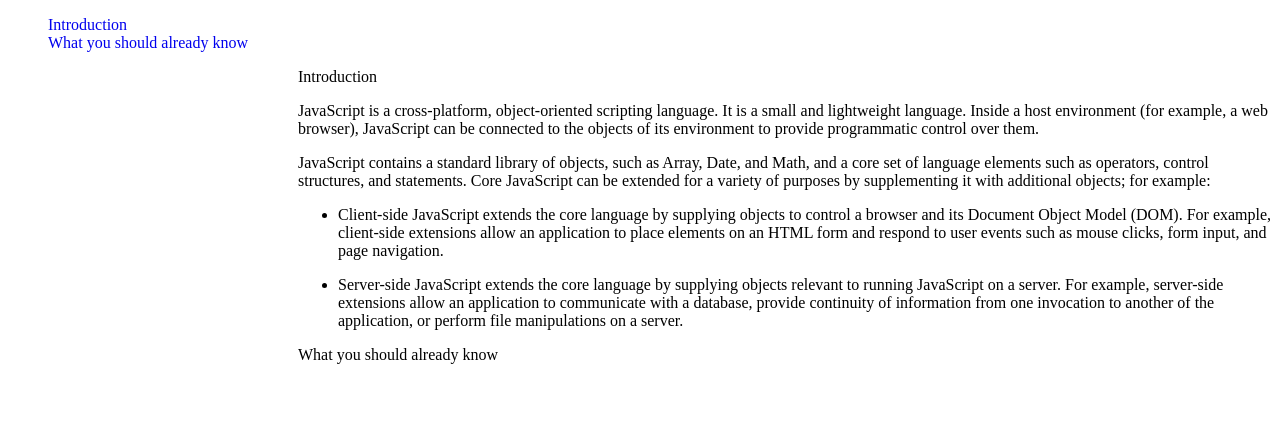
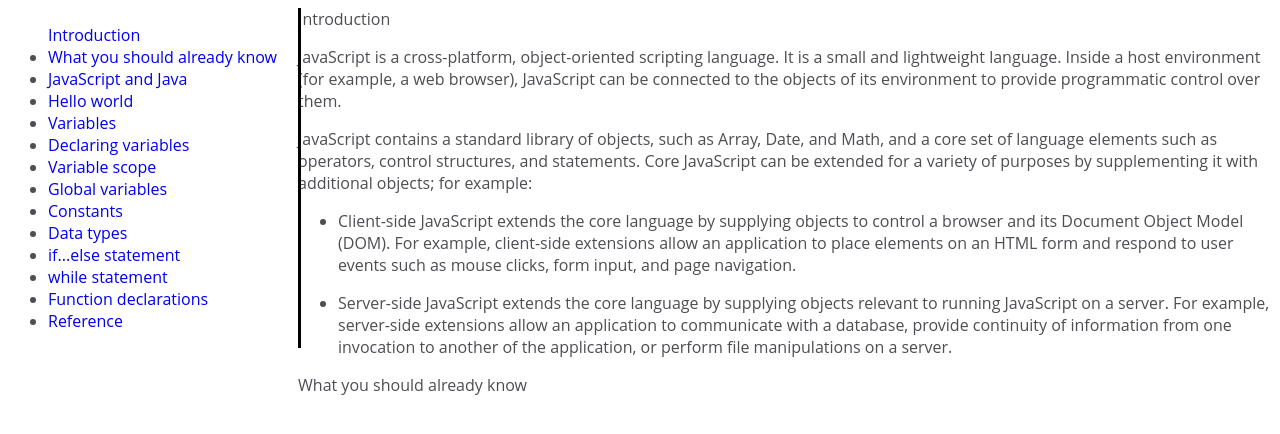
Before and after one commit to ksenia-nesytova/FCC_04_Tech_doc, a plain HTML site: page index.html in a window 1280 px wide. Drawn offline with Linux system fonts and the light colour scheme.

Commit message:
fix typo in title add font-style

```diff
--- a/index.html
+++ b/index.html
@@ -2,15 +2,25 @@
 <html lang="en" dir="ltr">
   <head>
     <meta charset="utf-8">
-    <link rel="stylesheet" href="style.css">
-    <title>Technocal Documentation</title>
+    <link rel="stylesheet" href="style.css" type="text/css">
+    <title>Technical Documentation</title>
   </head>
   <body>
     <main>
       <div class="sidenav">
         <ul>
-          <a href="#Introduction">Introduction</a>
-          <a href="#What you should already know">What you should already know</a>
+          <il><a href="#Introduction">Introduction</a></li>
+          <li><a href="#What_you_should_already_know">What you should already know</a></li>
+          <li><a class="nav-link" href="#JavaScript_and_Java">JavaScript and Java</a></li>   <li><a class="nav-link" href="#Hello_world">Hello world</a></li>
+          <li><a class="nav-link" href="#Variables">Variables</a></li>
+          <li><a class="nav-link" href="#Declaring_variables">Declaring variables</a></li>   <li><a class="nav-link" href="#Variable_scope">Variable scope</a></li>
+          <li><a class="nav-link" href="#Global_variables">Global variables</a></li>
+          <li><a class="nav-link" href="#Constants">Constants</a></li>
+          <li><a class="nav-link" href="#Data_types">Data types</a></li>
+          <li><a class="nav-link" href="#if...else_statement">if...else statement</a></li>   <li><a class="nav-link" href="#while_statement">while statement</a></li>
+          <li><a class="nav-link" href="#Function_declarations"
+       >Function declarations</a></li>
+         <li><a class="nav-link" href="#Reference">Reference</a></li>
         </ul>
       </div>
       <article class="main-section" id="Introduction">
--- a/style.css
+++ b/style.css
@@ -1,4 +1,7 @@
-$sidenav-width: 290px;
+body {
+  font-family: "Open Sans", Arial, sans-serif;
+  color: #4d4e53;
+}
 
 .sidenav {
   position: fixed;
@@ -17,3 +20,7 @@ $sidenav-width: 290px;
 .main-section {
   margin-left: 290px;
 }
+
+header {
+  font-weight: thin;
+}
```
